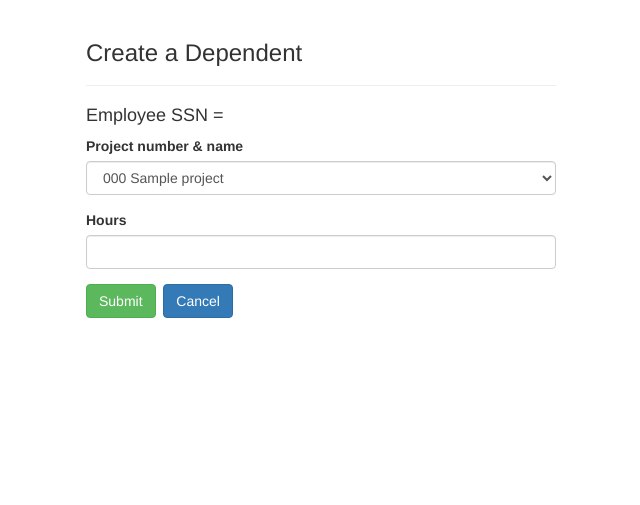
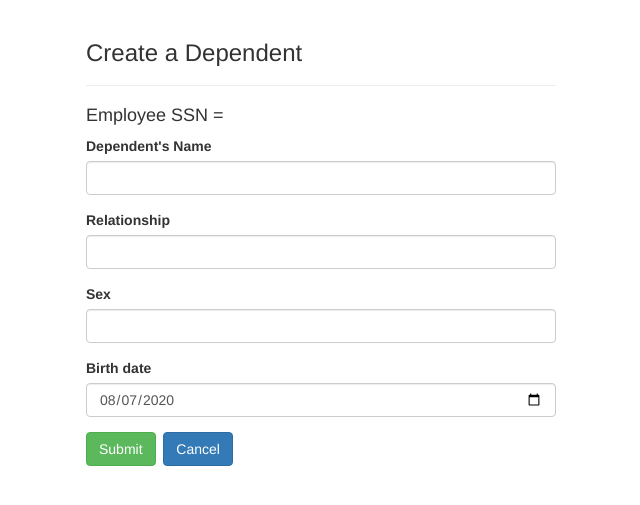
Before and after one commit to elliot-osu/project2, a PHP site: page /createDependent.php in a window 1280 px wide. Shown: the top 505 px of the page, without its empty margins (319-959 px from the left). Run offline with PHP 8.4, Linux system fonts and the light colour scheme; the visitor is signed in with stand-in values (Sample User, id 1); tables that the repository leaves empty or names only in its code hold one stand-in row (values such as "Sample post"); data that the repository does not hold is empty.

Commit message:
Update createDependent.php

```diff
--- a/createDependent.php
+++ b/createDependent.php
@@ -117,24 +117,26 @@
 ?>
 
 	<form action="<?php echo htmlspecialchars(basename($_SERVER['REQUEST_URI'])); ?>" method="post">
-		<div class="form-group <?php echo (!empty($Ssn_err)) ? 'has-error' : ''; ?>">
-            <label>Project number & name</label>
-			<select name="Pno" class="form-control">
-			<?php
-
-				for($i=0; $i<$num_row; $i++) {
-					$Pnos=mysqli_fetch_row($result);
-					echo "<option value='$Pnos[0]' >".$Pnos[0]."  ".$Pnos[1]."</option>";
-				}
-			?>
-			</select>
-            <span class="help-block"><?php echo $Pno_err;?></span>
-		</div>
-		<div class="form-group <?php echo (!empty($Hours_err)) ? 'has-error' : ''; ?>">
-			<label>Hours </label>
-			<input type="number" name="Hours" class="form-control" min="1" max="80" value="">
-			<span class="help-block"><?php echo $Hours_err;?></span>
-		</div>
+        <div class="form-group <?php echo (!empty($Fname_err)) ? 'has-error' : ''; ?>">
+            <label>Dependent's Name</label>
+            <input type="text" name="Dependent_name" class="form-control" value="<?php echo $Dependent_name; ?>">
+            <span class="help-block"><?php echo $Dependent_name_err;?></span>
+        </div>
+        <div class="form-group <?php echo (!empty($Fname_err)) ? 'has-error' : ''; ?>">
+            <label>Relationship</label>
+            <input type="text" name="Relationship" class="form-control" value="<?php echo $Relationship; ?>">
+            <span class="help-block"><?php echo $Relationship_err;?></span>
+        </div>
+        <div class="form-group <?php echo (!empty($Sex_err)) ? 'has-error' : ''; ?>">
+            <label>Sex</label>
+            <input type="text" name="Sex" class="form-control" value="<?php echo $Sex; ?>">
+            <span class="help-block"><?php echo $Sex_err;?></span>
+        </div>
+        <div class="form-group <?php echo (!empty($Birth_err)) ? 'has-error' : ''; ?>">
+            <label>Birth date</label>
+            <input type="date" name="Bdate" class="form-control" value="<?php echo date('Y-m-d'); ?>">
+            <span class="help-block"><?php echo $Birth_err;?></span>
+        </div>
 		<div>
 			<input type="submit" class="btn btn-success pull-left" value="Submit">
 			&nbsp;
```
